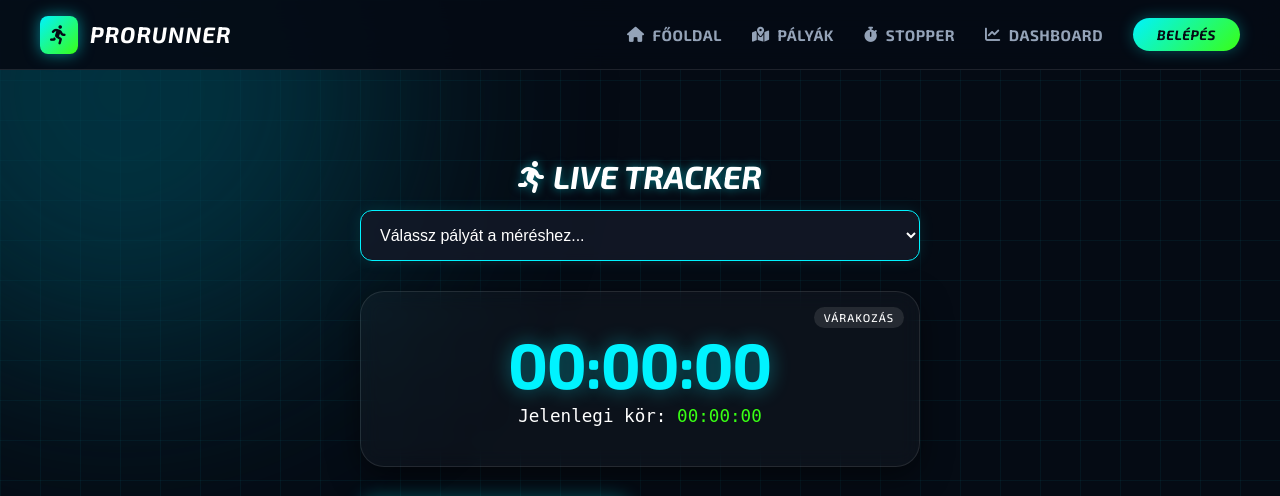
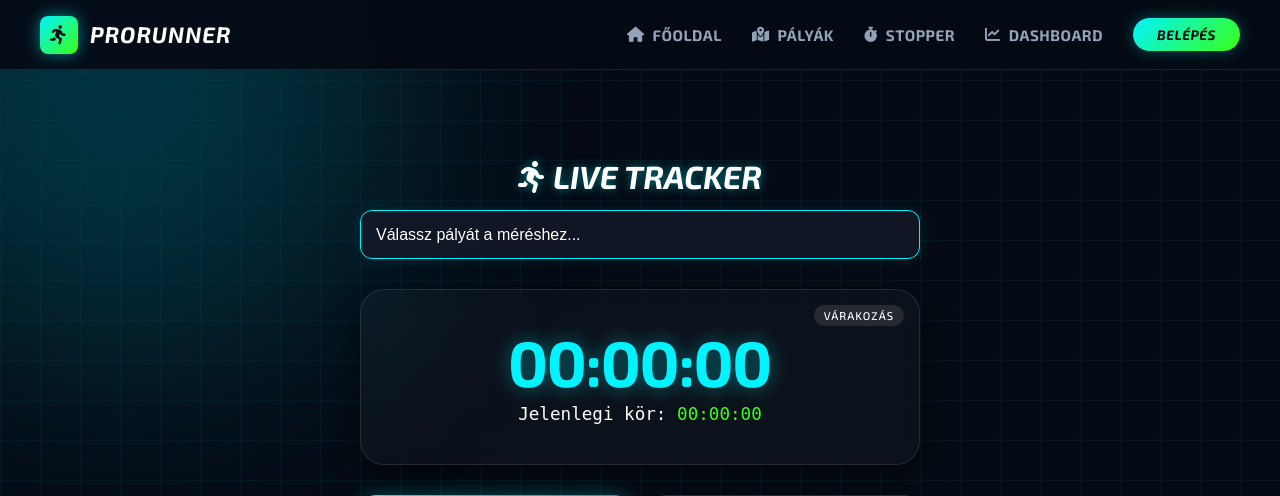
Before and after one commit to klausmannaurel/prorunner, a Django app: template templates/stopwatch.html in a window 1280 px wide. Shown: the top 496 px of the page. Run offline with Django 3.2, Linux system fonts and the light colour scheme; the template is opened without the code that fills it, so the values that code supplies are empty.

Commit message:
Update stopwatch.css

```diff
--- a/static/css/stopwatch.css
+++ b/static/css/stopwatch.css
@@ -24,6 +24,9 @@
 .neon-select {
     width: 100%;
     padding: 15px;
+    /* Hagyunk helyet jobb oldalt az új ikonnak, hogy a szöveg ne lógjon rá */
+    padding-right: 45px;
+
     background: rgba(20, 25, 40, 0.8);
     border: 1px solid var(--neon-blue);
     color: white;
@@ -32,6 +35,14 @@
     backdrop-filter: blur(5px);
     box-shadow: 0 0 15px rgba(0, 243, 255, 0.1);
     outline: none;
+
+    /* --- EZ A LÉNYEG: A gyári nyíl eltüntetése --- */
+    appearance: none;
+    -webkit-appearance: none; /* Safari/Chrome */
+    -moz-appearance: none;    /* Firefox */
+
+    /* Hogy az egérmutató kéz legyen */
+    cursor: pointer;
 }
 
 /* Kijelző Kártya */
```
